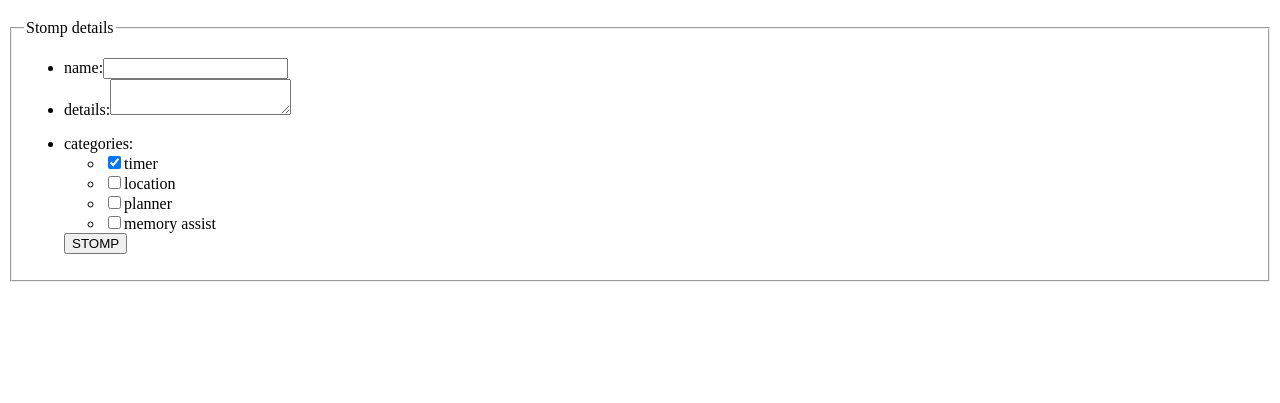
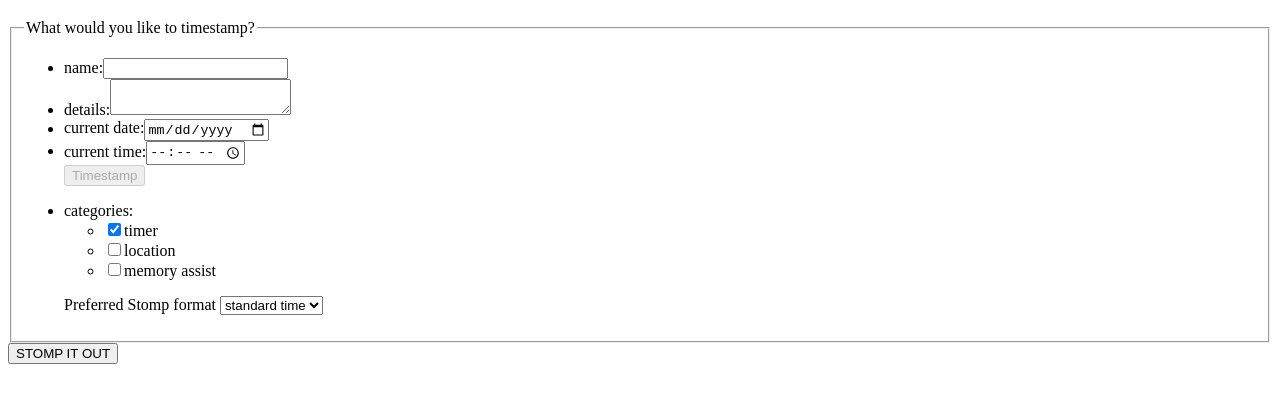
Before and after one commit to b32661/vfw-project1, a plain HTML site: page additem.html in a window 1280 px wide. Shown: the part 61-464 px from the top of the page. Drawn offline with Linux system fonts and the light colour scheme.

Commit message:
added time and date

```diff
--- a/additem.html
+++ b/additem.html
@@ -7,8 +7,8 @@
 <html>
 <head>
 	<meta charset="utf-8"/>
-<meta name="description" content="timestomper-add a stomp"/>
-<meta name="keywords" content="add stomp, vfw project 1, timestomper"/>
+	<meta name="description" content="timestomper-add a stomp"/>
+	<meta name="keywords" content="add stomp, vfw project 1, timestomper"/>
     <meta name="robots" content="noindex, nofollow"/>
     <meta name="viewport" content="user-scalable=no, width=device-width"/>
     <meta name="viewport" content="target-densitydpi=device-dpi"/>
@@ -20,21 +20,35 @@
 	<h1>New Stomp</h1>
     <form action="#" method="post">
     	<fieldset>
-        	<legend>Stomp details</legend>
+        	<legend>What would you like to timestamp?</legend>
             <ul>
-            	<li><label for="sname">name:</label><input type="text" id="sname" /></label></li>
+            	<li><label for="sname">name:</label><input type="text" id="sname" required aria-required="true" /></label></li>
           		<li><label for="sdetails">details:</label><textarea id="sdetails" /></textarea/></li>
+                <li><label for="sdate">current date:</label><input type="date" placeholder="2013-12-16" id="sdate"/></li>
+                <li><label for="stime">current time:</label><input type="time" placeholder="12:01:00" id="stime"/></li>
+                <input type="submit" value="Timestamp" disabled/>
+
             </ul>
     		<ul>
                	<li>categories:</li>
                     <ul>
     					<li><input type="checkbox" checked value="Timer" id="timer" /><label for="timer">timer</label></li>
                 		<li><input type="checkbox" value="Location" id="location" /><label for="location">location</label></li>
-                		<li><input type="checkbox" value="Planner" id="planner" /><label for="planner">planner</label></li>
                 		<li><input type="checkbox" value="Memory assist" id="memassist" /><label for="memassist">memory assist</label></li>
                     </ul>
-             <input type="submit" value="STOMP" />
-            </ul>
+              </ul>
+              <ul>
+              	<label for="sstyle">Preferred Stomp format</label>
+                <select id="sstyle">
+
+                		<option value="standard time">standard time</option>
+                        <option value="military time">military time</option>
+                </select>
+              </ul>
+    	</fieldset>
+        <input type="submit" value="STOMP IT OUT" />
+    </form>
+
     <footer>
     </footer>
 </body>
```
Also changed, not shown: index.html (+4 -5 lines).
